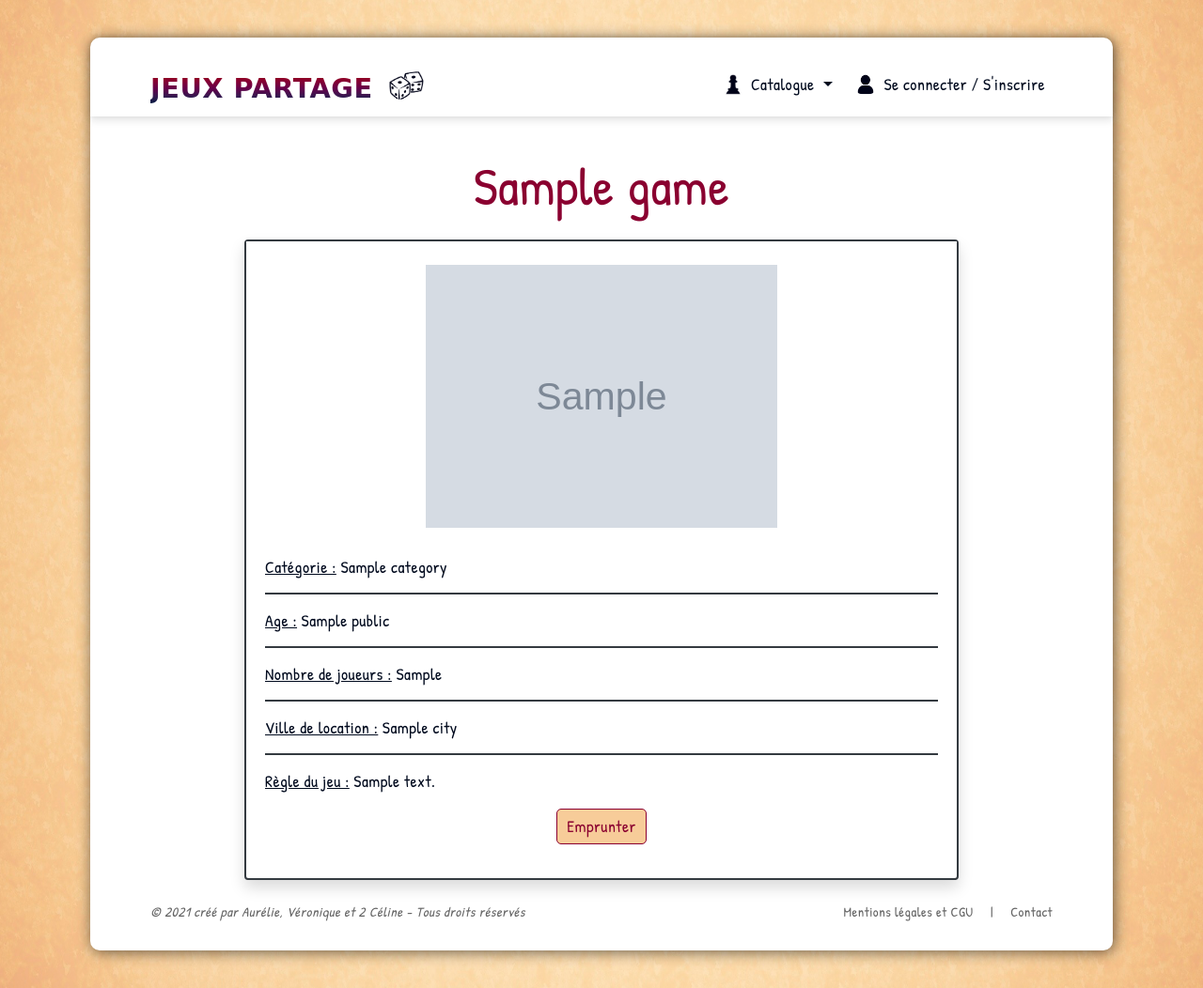
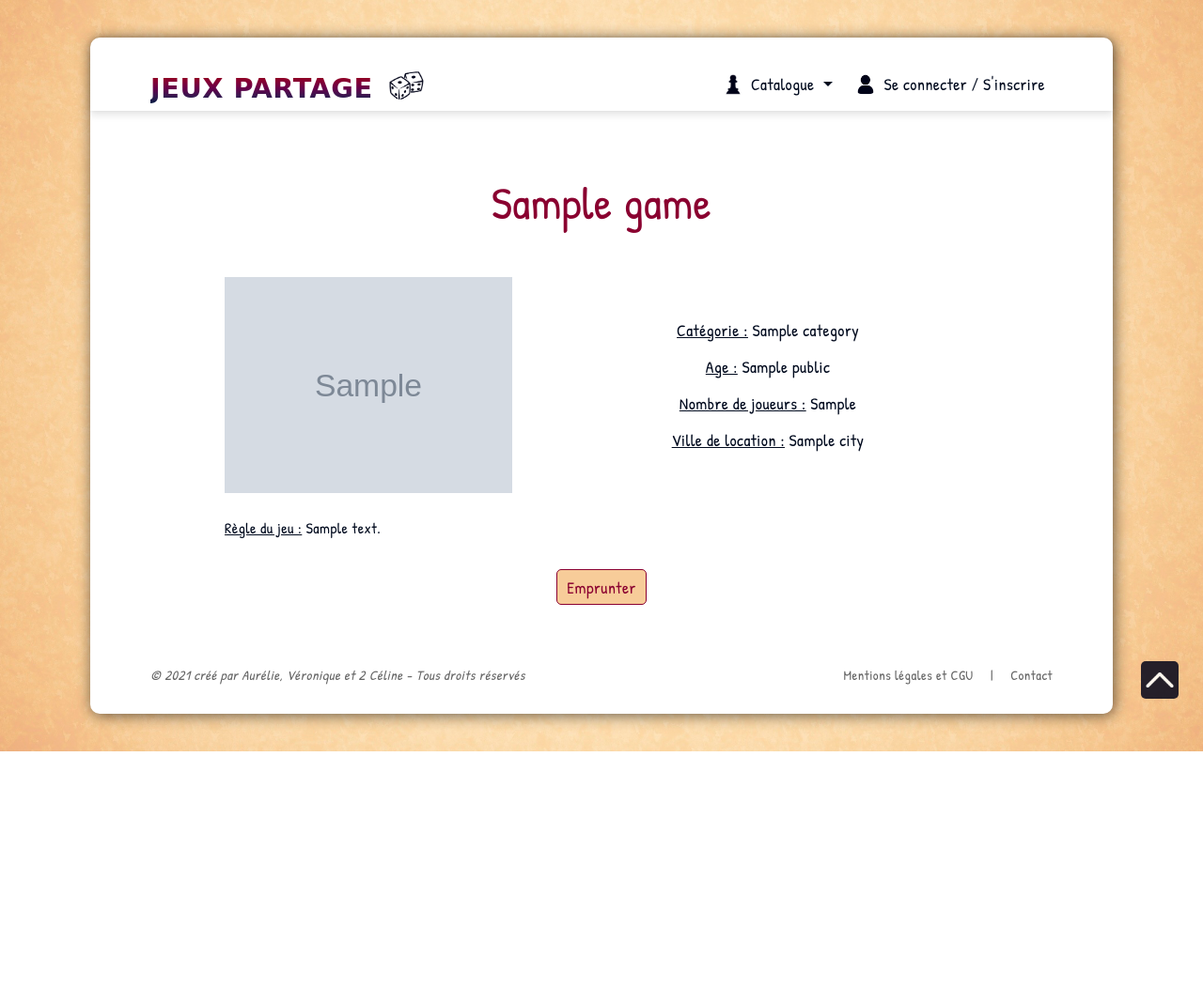
Before and after one commit to AurelieGilet/wf3_group_project, a Symfony app: template jeux_partage/templates/front/detail.html.twig in a window 1280 px wide. Shown: the whole page at 94% size. After the commit the page ends 800 px from the top, so only its background shows below. Run offline with Twig, Linux system fonts and the light colour scheme; the template is opened without the code that fills it: most values are stand-ins (such as "Sample title", 1, 10 or a date in 2020); grey boxes marked "Sample" are stand-in pictures; some libraries are stand-ins or nearby versions; some web fonts are replaced.

Commit message:
modif page detail jeu et page emprunt

```diff
--- a/jeux_partage/public/css/style.css
+++ b/jeux_partage/public/css/style.css
@@ -27,7 +27,7 @@ time, mark, audio, video {
 	font: inherit;
 	vertical-align: baseline;
 	box-sizing: border-box;
-	color: rgb(0, 10, 30);
+	color: #000a1e;
 	font-family: 'Patrick_Hand', cursive; letter-spacing: 0.5px;
 }
 
@@ -83,7 +83,7 @@ label {
 }
 
 input, select, .custom-file-label {
-    font-size: 1.1rem; !important;
+    font-size: 1.1rem !important;
     border: none !important;
     border-bottom: #000a1e solid 3px !important;
     padding: 0 0.5rem !important;
@@ -170,7 +170,7 @@ header nav a:focus {
 /* ********************** DEBUT HEADER ********************** */
 
 header {
-    margin-bottom: 4vh !important;
+    margin-bottom: 4.8vh !important;
     position: relative;
 }
 
@@ -191,7 +191,7 @@ header {
     font-family: 'Henny Penny', cursive;
     font-weight: bold;
     font-size: 1.8rem;
-    margin-bottom: 1.2vh;
+    margin-bottom: 0.5vh;
 }
 
 header h2 a {
@@ -301,6 +301,65 @@ header li:hover, #navbarDropdown1:hover, .dropdown-item:hover {
     color: #8a0030;
 }
 
+.dropdown-toggle:hover:after {
+    -webkit-animation-name: bounce;
+  animation-name: bounce;
+  -webkit-transform-origin: center bottom;
+  -ms-transform-origin: center bottom;
+  transform-origin: center bottom;
+  -webkit-animation-duration: 0.8s;
+  animation-duration: 0.8s;
+  -webkit-animation-fill-mode: both;
+  animation-fill-mode: both;
+  }
+  @-webkit-keyframes bounce {
+  0%, 20%, 53%, 80%, 100% {
+  -webkit-transition-timing-function: cubic-bezier(0.215, 0.610, 0.355, 1.000);
+  transition-timing-function: cubic-bezier(0.215, 0.610, 0.355, 1.000);
+  -webkit-transform: translate3d(0,0,0);
+  transform: translate3d(0,0,0);
+  }
+  40%, 43% {
+  -webkit-transition-timing-function: cubic-bezier(0.755, 0.050, 0.855, 0.060);
+  transition-timing-function: cubic-bezier(0.755, 0.050, 0.855, 0.060);
+  -webkit-transform: translate3d(0, -8px, 0);
+  transform: translate3d(0, -8px, 0);
+  }
+  70% {
+  -webkit-transition-timing-function: cubic-bezier(0.755, 0.050, 0.855, 0.060);
+  transition-timing-function: cubic-bezier(0.755, 0.050, 0.855, 0.060);
+  -webkit-transform: translate3d(0, -5px, 0);
+  transform: translate3d(0, -5px, 0);
+  }
+  90% {
+  -webkit-transform: translate3d(0,-4px,0);
+  transform: translate3d(0,-4px,0);
+  }
+  }
+
+  @keyframes bounce {
+  0%, 20%, 53%, 80%, 100% {
+  -webkit-transition-timing-function: cubic-bezier(0.215, 0.610, 0.355, 1.000);
+  transition-timing-function: cubic-bezier(0.215, 0.610, 0.355, 1.000);
+  -webkit-transform: translate3d(0,0,0);
+  transform: translate3d(0,0,0);
+  }
+  40%, 43% {
+  -webkit-transition-timing-function: cubic-bezier(0.755, 0.050, 0.855, 0.060);
+  transition-timing-function: cubic-bezier(0.755, 0.050, 0.855, 0.060);
+  -webkit-transform: translate3d(0, -8px, 0);
+  transform: translate3d(0, -8px, 0);
+  }
+  70% {
+  -webkit-transition-timing-function: cubic-bezier(0.755, 0.050, 0.855, 0.060);
+  transition-timing-function: cubic-bezier(0.755, 0.050, 0.855, 0.060);
+  -webkit-transform: translate3d(0, -5px, 0);
+  transform: translate3d(0, -5px, 0);
+  }
+  90% { -webkit-transform: translate3d(0,-4px,0); transform: translate3d(0,-4px,0);
+  }
+}
+
 .dropdown-menu {
     background-color: #f7cc99;
     border-radius: 5px;
@@ -320,6 +379,13 @@ header li:hover, #navbarDropdown1:hover, .dropdown-item:hover {
 #navbarDropdown1:hover, .dropdown-item:hover {
     background-color: #f3bc75;
 }
+
+
+.dropdown-item:active {
+    background-color: #f3bc75 !important;
+    color: #8a0030 !important;
+}
+
 
 nav button {
     border: none;
@@ -454,6 +520,10 @@ nav button {
     .md-pl-15px {
         padding-left: 0;
     }
+    .size-card:first-child
+    {
+        padding-top: 0 !important;
+    }
 }
 
 /* ********************** CARDS CATALOGUE & DETAIL GAME ********************** */
@@ -502,35 +572,20 @@ nav button {
     font-size: 1.1rem;
 }
 
-#photo
+#photo, #photo-detail
 {
 	display: flex;
 	justify-content: center;
 	align-items: center;
-	height: 280px;
+	height: 250px;
 	overflow-x: hidden;
 	border: solid transparent 10px;
 }
 
-#photo img
+#photo img, #photo-detail img
 {
-	height: 260px;
+	height: 230px;
 	width: auto;
-}
-
-#photo-detail img
-{
-    height: 280px;
-    width: auto;
-}
-
-#photo-detail
-{
-    display: flex;
-    justify-content: center;
-    padding-top: 15px;
-    overflow-x: hidden;
-	border: solid white 10px;
 }
 
 /* ******** LISTE DE VOS JEUX ******** */
@@ -599,6 +654,25 @@ nav button {
     padding: 0 1.4em !important;
 }
 
+.up {
+    height: 40px;
+    width: 40px;
+    background-image: url(../img/up.jpg);
+    background-position: contain;
+    background-repeat: no-repeat;
+    background-size: 100%;
+    border-radius: 5px;
+    position: fixed;
+    bottom: 7%;
+    right: 2%;
+    z-index: 999;
+    opacity: 0.85;
+}
+
+.up:hover {
+    opacity: 1;
+}
+
 /* ********************** DEBUT FOOTER ********************** */
 
 footer {
@@ -637,14 +711,14 @@ footer a:last-child {
         font-size: 2rem !important;
     }
     header {
-        margin-bottom: 2.5vh !important;
+        margin-bottom: 5vh !important;
     }
     .header_shadow {
         padding-top: 2.5vh;
     }
     .header_shadow h2 {
         font-size: 1.2rem;
-        margin-bottom: 2.5vh;
+        margin-bottom: 2.2vh;
     }
     header h2 a {
         font-size: 1.4rem !important;
@@ -731,7 +805,7 @@ footer a:last-child {
         font-size: 2.7rem;
     }
     header {
-        margin-bottom: 2.5vh !important;
+        margin-bottom: 4vh !important;
     }
     .header_shadow {
         padding-top: 2.5vh;
@@ -826,12 +900,15 @@ footer a:last-child {
     .h1 {
         font-size: 2rem;
     }
+    header {
+        margin-bottom: 3vh !important;
+    }
     .header_shadow {
         padding-top: 1.5vh;
     }
     .header_shadow h2 {
         font-size: 1.4rem;
-        margin-bottom: 1.2vh;
+        margin-bottom: 0.5vh;
     }
     header h2 a {
         font-size: 1.3rem !important;
@@ -894,13 +971,17 @@ footer a:last-child {
 
     /* ********************** SIZE CARD CATALOG ********************** */
 
-    .size-card
-    {
-        width: 80%;
+    .card-deck, .size-card {
+        width: 100% !important;
     }
 
     .size-name
     {
         font-size: 1.5rem !important;
     }
+
+    .up {
+    height: 30px;
+    width: 30px;
+    }
 }
--- a/jeux_partage/templates/base.html.twig
+++ b/jeux_partage/templates/base.html.twig
@@ -18,7 +18,7 @@
     </head>
 
 
-    <body>
+    <body id="home">
         <div class="container-fluid">
             <div id="overlay"></div>
 
@@ -123,6 +123,8 @@
 
             <main>
                 {% block body %}{% endblock %}
+
+                <a href="#home"><div class="up"></div></a>
             </main>
 
             <footer class="d-flex justify-content-between align-items-center">
--- a/jeux_partage/templates/front/account_games.html.twig
+++ b/jeux_partage/templates/front/account_games.html.twig
@@ -8,7 +8,7 @@
 
 	<h1 class="h1 size-title-account_games mt-3 mb-4">Liste de vos jeux</h1>
 
-	<div class="my-5 text-center text-md-left md-pl-15px">
+	<div class="my-5 text-center">
 		<a href="{{ path('account_games_create') }}" class="btn-jp mt-4 mb-3" >Ajouter un nouveau jeu</a>
 	</div>
 
--- a/jeux_partage/templates/front/catalog.html.twig
+++ b/jeux_partage/templates/front/catalog.html.twig
@@ -4,14 +4,14 @@
 
 {% block body %}
 
-	<h1 class="h1 mt-3 mb-5">Catalogue des Jeux</h1>
+	<h1 class="h1 mt-3 mb-4">Catalogue des Jeux</h1>
 
 	<div class="row align-item-center">
 		<div class="card-deck">
 
 		{% for game in games %}
 
-			<div class="size-card col-md-6 col-xl-4 pt-3 pb-3">
+			<div class="size-card col-md-6 col-xl-4 py-3 px-1">
 				<div class="card mb-4 h-100 shadow border-dark">
 					<div id="photo">
 						<img class="card-img-top" src="{{ asset('uploads/images/' ~ game.image) }}" alt="{{game.name}}">
@@ -28,7 +28,7 @@
 						<hr class="border-dark">
 						<p class="card-text"><span>Ville de location :</span> {{game.owner.city}}</p>
 						<hr class="border-dark">
-						<p class="card-text"><span>Statut :</span> {% if game.id in gamesId %} <span class="text-danger">Indisponible</span> {% else %} <span class="text-success">Disponible</span> {% endif %} </p>
+						<p class="card-text"><span>Statut :</span> {% if game.id in gamesId %} <span class="text-danger" style="text-decoration: none; font-weight: bold">Indisponible</span> {% else %} <span class="text-success" style="text-decoration: none; font-weight: bold">Disponible</span> {% endif %} </p>
 					</div>
 					<div class="card-footer d-flex justify-content-around align-items-center">
 						<a href="{{ path('detail', {'id': game.id}) }}" class="btn-jp btn-card size-button">Voir</a>
--- a/jeux_partage/templates/front/detail.html.twig
+++ b/jeux_partage/templates/front/detail.html.twig
@@ -8,27 +8,23 @@
 
 {% block body %}
 
-    <h1 class="h1 size-title-detail mt-3 mb-4">{{ game.name }}</h1>
+    <h1 class="h1 mt-3 mb-4">{{ game.name }}</h1>
 
-		<div class="col-md-10 mx-auto">
-			<div class="card mb-4 shadow border-dark">
-			<div id="photo-detail">
-				<img src="{{ asset('uploads/images/' ~ game.image)}}" alt="{{game.name}}">
+		<div class="col-md-11 mx-auto py-3">
+			<div class="row justify-content-between align-items-center">
+				<div id="photo-detail" class="col-md-5 text-center">
+					<img src="{{ asset('uploads/images/' ~ game.image)}}" alt="{{game.name}}">
+				</div>
+				<div class="col-md-7 p-3 d-flex flex-column justify-content-beetween align-items-center">
+					<p class="card-text my-md-2 my-1"><span>Catégorie :</span> {{game.category.name}}</p>
+					<p class="card-text my-md-2 my-1"><span>Age :</span> {{game.public}}</p>
+					<p class="card-text my-md-2 my-1"><span>Nombre de joueurs :</span> {{game.minPlayers}} {% if game.maxPlayers != NULL and game.maxPlayers != game.minPlayers %} à {{game.maxPlayers}} {% endif %}</p>
+					<p class="card-text my-md-2 my-1"><span>Ville de location :</span> {{game.owner.city}}</p>
+				</div>
 			</div>
-				<div class="card-body">
-					<p class="card-text"><span>Catégorie :</span> {{game.category.name}}</p>
-					<hr class="border-dark">
-					<p class="card-text"><span>Age :</span> {{game.public}}</p>
-					<hr class="border-dark">
-					<p class="card-text"><span>Nombre de joueurs :</span> {{game.minPlayers}} {% if game.maxPlayers != NULL and game.maxPlayers != game.minPlayers %} à {{game.maxPlayers}} {% endif %}</p>
-					<hr class="border-dark">
-					<p class="card-text"><span>Ville de location :</span> {{game.owner.city}}</p>
-					<hr class="border-dark">
-					<p class="card-text"><span>Règle du jeu :</span> {{game.description|nl2br}}</p>
-					<div class="d-flex justify-content-center align-items-center">
-						<a href="{{ path('borrowing', {'id': game.id}) }}" class="btn-jp mb-3">Emprunter</a>
-					</div>
-				</div>
+			<p class="py-3 px-lg-4"><span style="text-decoration: underline;">Règle du jeu :</span> {{game.description|nl2br}}</p>
+			<div class="d-flex justify-content-center align-items-center">
+				<a href="{{ path('borrowing', {'id': game.id}) }}" class="btn-jp mb-2">Emprunter</a>
 			</div>
 		</div>
 
```
Also changed, not shown: jeux_partage/templates/front/borrowing.html.twig (+8 -9 lines), jeux_partage/public/img/up.jpg (added), jeux_partage/public/img/up.png (added).
